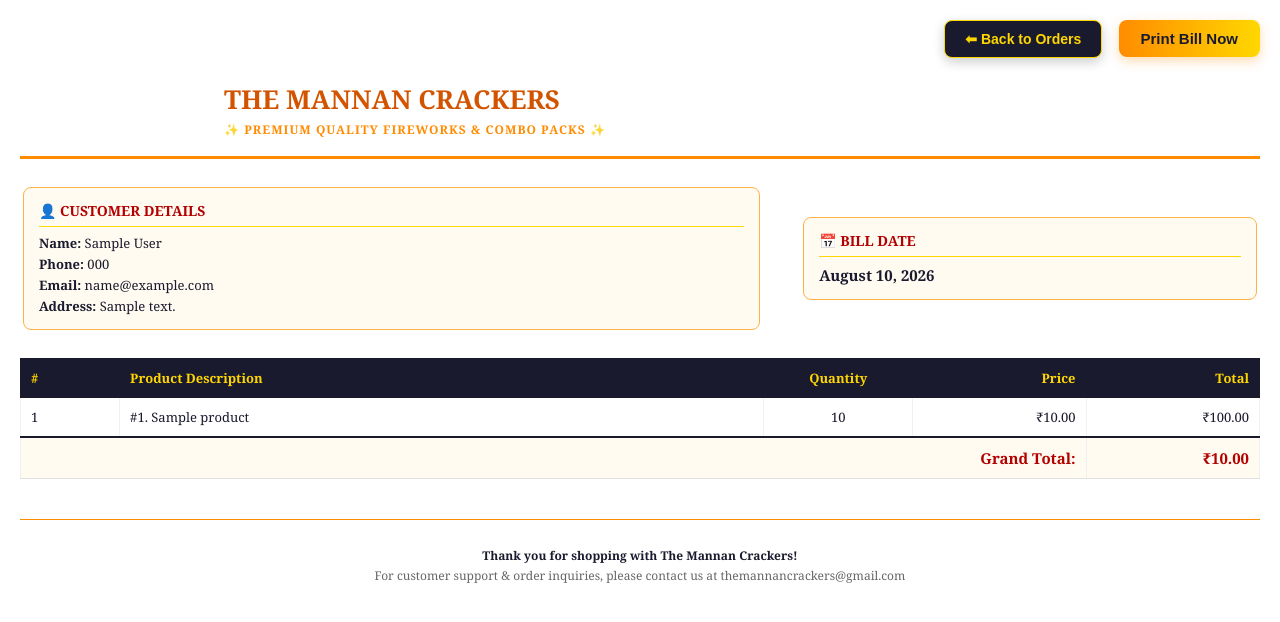
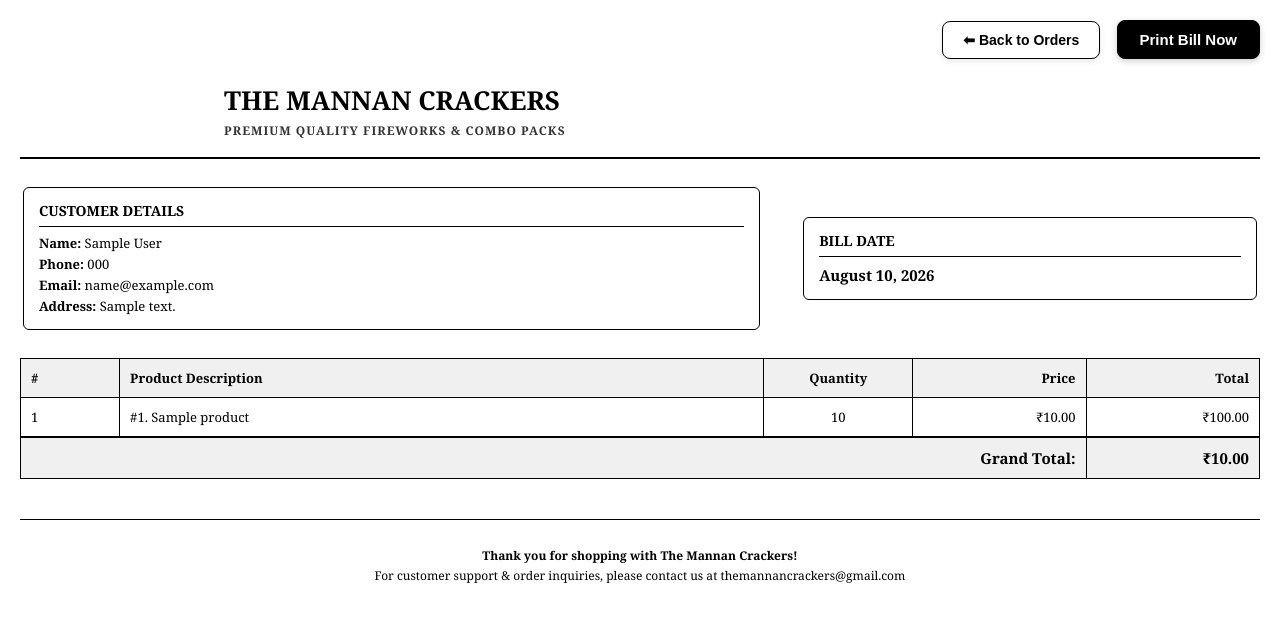
Before and after one commit to themannancrackers/Crackers_website, a Django app: page /inventory/orders/1/invoice/ in a window 1280 px wide. Shown: the top 622 px of the page. Run offline with Django 5.2, Linux system fonts and the light colour scheme; a user stored in the database is signed in; tables that the repository leaves empty hold one stand-in row (values such as "Sample post"); some libraries are stand-ins or nearby versions.

Commit message:
feat: add invoice generation and PDF rendering templates with utility support

```diff
--- a/inventory/templates/inventory/invoice.html
+++ b/inventory/templates/inventory/invoice.html
@@ -9,7 +9,7 @@
             font-family: Georgia, "Times New Roman", Times, serif;
             margin: 0;
             padding: 20px;
-            color: #1a1a2e;
+            color: #000000;
             background-color: #ffffff;
         }
 
@@ -23,10 +23,26 @@
             body {
                 padding: 12mm 15mm;
                 background-color: #ffffff;
+                color: #000000;
             }
 
             .no-print {
                 display: none !important;
+            }
+
+            .items-table th, .total-row td, .items-table td {
+                background-color: #ffffff !important;
+                color: #000000 !important;
+                border: 1px solid #000000 !important;
+            }
+
+            .items-table th, .total-row td {
+                background-color: #f0f0f0 !important;
+            }
+
+            .box {
+                background-color: #ffffff !important;
+                border: 1px solid #000000 !important;
             }
         }
 
@@ -36,49 +52,47 @@
         }
 
         .btn-print-now {
-            background: linear-gradient(90deg, #ff8c00, #ffd700);
-            color: #1a1a2e;
+            background: #000000;
+            color: #ffffff;
             padding: 10px 22px;
-            border: none;
+            border: 1px solid #000000;
             border-radius: 8px;
             font-size: 15px;
             font-weight: bold;
             cursor: pointer;
-            box-shadow: 0 4px 12px rgba(255, 140, 0, 0.3);
+            box-shadow: 0 2px 6px rgba(0, 0, 0, 0.2);
             transition: all 0.2s ease;
         }
 
         .btn-print-now:hover {
+            background: #333333;
             transform: translateY(-2px);
-            box-shadow: 0 6px 16px rgba(255, 140, 0, 0.4);
         }
 
         .btn-back {
-            background: #1a1a2e;
-            color: #ffd700;
+            background: #ffffff;
+            color: #000000;
             padding: 10px 20px;
-            border: 1px solid #ffd700;
+            border: 1px solid #000000;
             border-radius: 8px;
             font-size: 14px;
             font-weight: bold;
             cursor: pointer;
             margin-right: 12px;
-            box-shadow: 0 4px 12px rgba(0, 0, 0, 0.2);
+            box-shadow: 0 2px 6px rgba(0, 0, 0, 0.1);
             transition: all 0.2s ease;
             text-decoration: none;
             display: inline-block;
         }
 
         .btn-back:hover {
-            background: #2b2b48;
-            color: #ffffff;
+            background: #f0f0f0;
             transform: translateY(-2px);
-            box-shadow: 0 6px 16px rgba(0, 0, 0, 0.3);
         }
 
         .invoice-header-table {
             width: 100%;
-            border-bottom: 3px solid #ff8c00;
+            border-bottom: 2px solid #000000;
             padding-bottom: 15px;
             margin-bottom: 25px;
         }
@@ -92,12 +106,11 @@
             height: 75px;
             border-radius: 50%;
             object-fit: cover;
-            border: 2px solid #ff8c00;
-            box-shadow: 0 2px 8px rgba(0, 0, 0, 0.1);
+            border: 1px solid #000000;
         }
 
         .brand-title {
-            color: #d35400;
+            color: #000000;
             margin: 0;
             font-size: 26px;
             font-weight: bold;
@@ -106,15 +119,16 @@
 
         .brand-subtitle {
             margin: 4px 0 0 0;
-            color: #ff8c00;
+            color: #333333;
             font-size: 12px;
             font-weight: bold;
             letter-spacing: 1px;
         }
 
         .tax-invoice-badge {
-            background-color: #1a1a2e;
-            color: #ffd700;
+            background-color: #ffffff;
+            color: #000000;
+            border: 2px solid #000000;
             padding: 10px 18px;
             font-size: 16px;
             font-weight: bold;
@@ -131,21 +145,23 @@
         }
 
         .box {
-            background-color: #fffbf0;
-            border: 1px solid #ffb347;
+            background-color: #ffffff;
+            border: 1px solid #000000;
             padding: 12px 15px;
-            border-radius: 8px;
+            border-radius: 6px;
             font-size: 13px;
             line-height: 1.6;
+            color: #000000;
         }
 
         .box-title {
             font-weight: bold;
-            color: #b30000;
+            color: #000000;
             font-size: 14px;
             margin-bottom: 6px;
-            border-bottom: 1px solid #ffd700;
+            border-bottom: 1px solid #000000;
             padding-bottom: 4px;
+            text-transform: uppercase;
         }
 
         .items-table {
@@ -155,40 +171,39 @@
         }
 
         .items-table th {
-            background-color: #1a1a2e;
-            color: #ffd700;
+            background-color: #f0f0f0;
+            color: #000000;
             padding: 10px;
             text-align: left;
             font-size: 13px;
-            border: 1px solid #1a1a2e;
+            border: 1px solid #000000;
         }
 
         .items-table td {
-            border-bottom: 1px solid #e0e0e0;
-            border-left: 1px solid #f0f0f0;
-            border-right: 1px solid #f0f0f0;
+            border: 1px solid #000000;
             padding: 10px;
             font-size: 13px;
+            color: #000000;
         }
 
         .items-table tr:nth-child(even) {
-            background-color: #fafafa;
+            background-color: #ffffff;
         }
 
         .total-row td {
             font-weight: bold;
             font-size: 15px;
-            border-top: 2px solid #1a1a2e;
-            background-color: #fffbf0;
-            color: #b30000;
+            border-top: 2px solid #000000;
+            background-color: #f0f0f0;
+            color: #000000;
         }
 
         .footer {
             margin-top: 40px;
             text-align: center;
             font-size: 12px;
-            color: #666;
-            border-top: 1px solid #ff8c00;
+            color: #000000;
+            border-top: 1px solid #000000;
             padding-top: 15px;
         }
     </style>
@@ -211,7 +226,7 @@
             </td>
             <td width="85%" style="padding-left: 15px;">
                 <h1 class="brand-title">The Mannan Crackers</h1>
-                <p class="brand-subtitle">✨ PREMIUM QUALITY FIREWORKS & COMBO PACKS ✨</p>
+                <p class="brand-subtitle">PREMIUM QUALITY FIREWORKS & COMBO PACKS</p>
             </td>
         </tr>
     </table>
@@ -221,7 +236,7 @@
             <tr>
                 <td width="60%">
                     <div class="box">
-                        <div class="box-title">👤 CUSTOMER DETAILS</div>
+                        <div class="box-title">CUSTOMER DETAILS</div>
                         <strong>Name:</strong> {{ order.full_name }}<br>
                         <strong>Phone:</strong> {{ order.phone }}<br>
                         {% if order.email %}<strong>Email:</strong> {{ order.email }}<br>{% endif %}
@@ -231,8 +246,8 @@
                 <td width="3%"></td>
                 <td width="37%">
                     <div class="box">
-                        <div class="box-title">📅 BILL DATE</div>
-                        <div style="font-size: 15px; font-weight: bold; color: #1a1a2e; margin-top: 4px;">
+                        <div class="box-title">BILL DATE</div>
+                        <div style="font-size: 15px; font-weight: bold; color: #000000; margin-top: 4px;">
                             {{ generation_date|date:"F d, Y" }}
                         </div>
                     </div>
@@ -270,7 +285,7 @@
     </table>
 
     <div class="footer">
-        <p style="font-weight: bold; color: #1a1a2e; margin-bottom: 3px;">Thank you for shopping with The Mannan
+        <p style="font-weight: bold; color: #000000; margin-bottom: 3px;">Thank you for shopping with The Mannan
             Crackers!</p>
         <p style="margin: 0;">For customer support & order inquiries, please contact us at themannancrackers@gmail.com
         </p>
--- a/inventory/utils.py
+++ b/inventory/utils.py
@@ -19,9 +19,15 @@ def format_currency(amount):
 from PIL import Image, ImageDraw
 
 def get_logo_base64():
-    """Get base64 string of the circular company logo for embedding in HTML & PDF templates."""
+    """Get base64 string of the circular company logo for embedding in PDF & printable HTML invoices."""
     try:
-        logo_path = os.path.join(settings.BASE_DIR, 'static', 'images', 'kannan_logo.png')
+        # Check media/profile_pictures/Mannan_logo.png first, fallback to static if needed
+        logo_path = os.path.join(settings.MEDIA_ROOT, 'profile_pictures', 'Mannan_logo.png')
+        if not os.path.exists(logo_path):
+            logo_path = os.path.join(settings.BASE_DIR, 'media', 'profile_pictures', 'Mannan_logo.png')
+        if not os.path.exists(logo_path):
+            logo_path = os.path.join(settings.BASE_DIR, 'static', 'images', 'Mannan_logo.png')
+
         if os.path.exists(logo_path):
             img = Image.open(logo_path).convert("RGBA")
             size = min(img.size)
```
Also changed, not shown: inventory/templates/inventory/invoice_pdf.html (+31 -28 lines).
